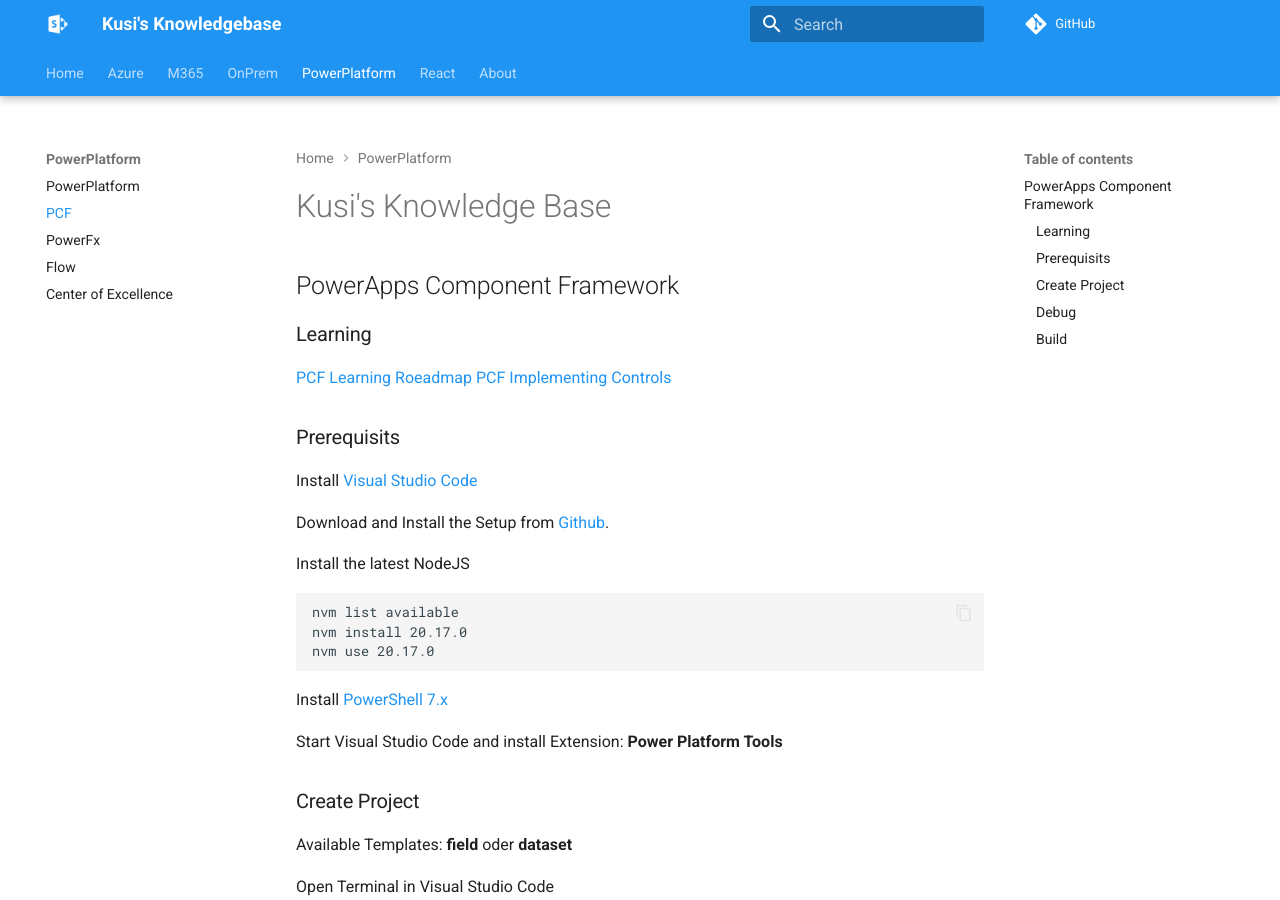
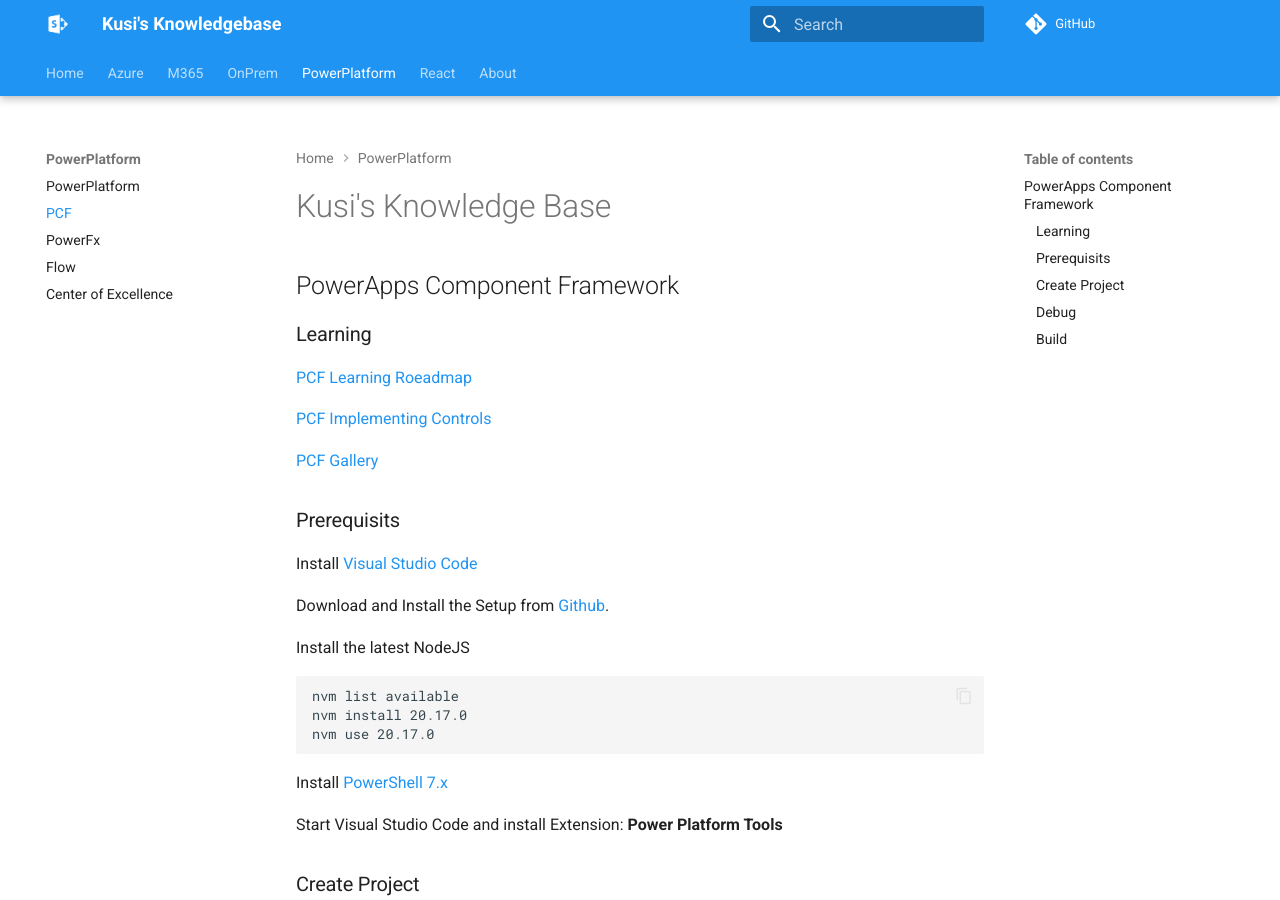
Before and after one commit to Kusi1975/spkb, an MkDocs documentation site: the page built from docs/PowerPlatform/PCF/index.md, in a window 1280 px wide and 900 px high. Built offline with MkDocs 1.6.1 and Material for MkDocs 9.7.7, drawn with Linux system fonts in a browser that asks for light colours; comment, search, counter and statistics services are not loaded.

Commit message:
Add PCF Gallery link

```diff
--- a/docs/PowerPlatform/PCF/index.md
+++ b/docs/PowerPlatform/PCF/index.md
@@ -5,7 +5,10 @@
 ### Learning
 
 [PCF Learning Roeadmap](https://dianabirkelbach.wordpress.com/2024/04/03/pcf-learning-roadmap/)
+
 [PCF Implementing Controls](https://learn.microsoft.com/en-us/power-apps/developer/component-framework/implementing-controls-using-typescript?tabs=before)
+
+[PCF Gallery](https://pcf.gallery/)
 
 ### Prerequisits
 
```
Also changed, not shown: docs/M365/Teams/index.md (+1 -0 lines).
